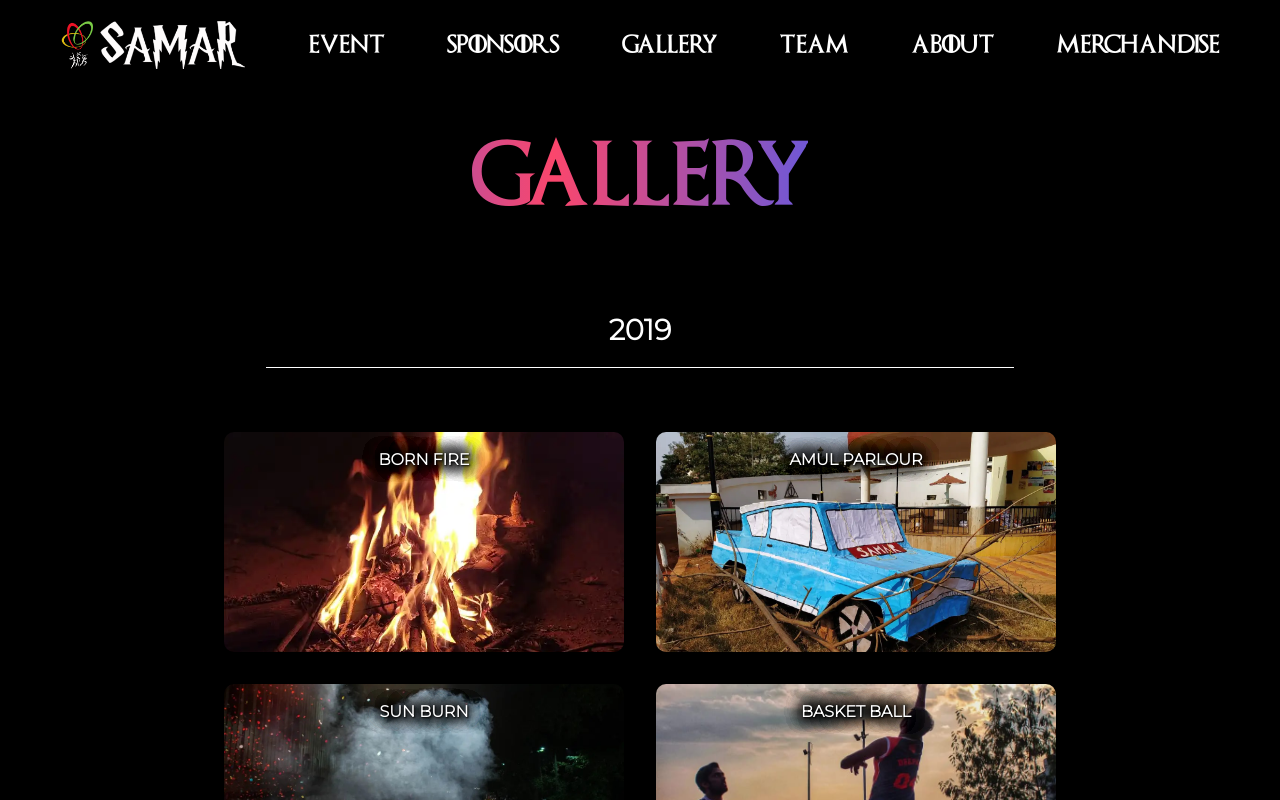
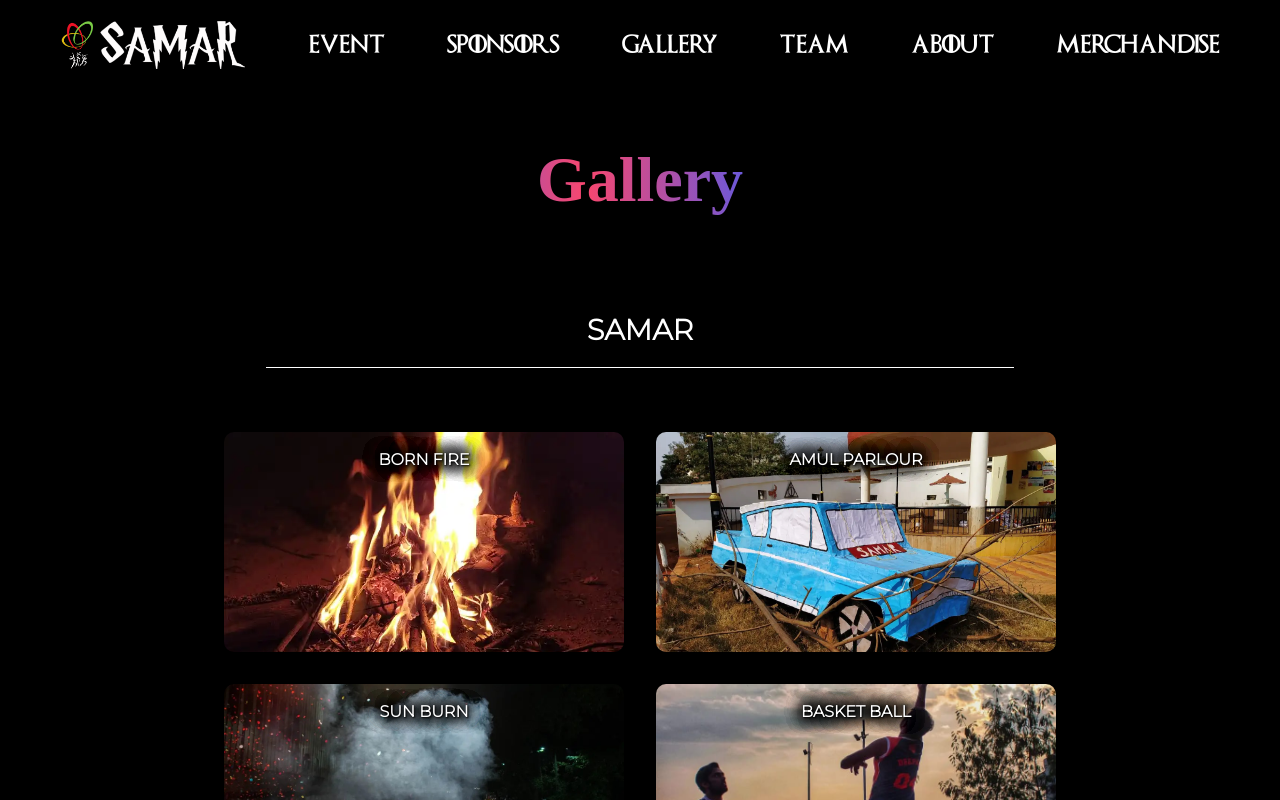
Before and after one commit to dewansh16/Samar2k22, a React (Create React App) app: page /gallery in a window 1280 px wide. Shown: the top 800 px of the page. Built offline with nearby package versions, Linux system fonts and the light colour scheme; a web font is replaced by a local one.

Commit message:
Gallery Card has been fixed

```diff
--- a/src/routes/gallery/gallery.component.jsx
+++ b/src/routes/gallery/gallery.component.jsx
@@ -1,6 +1,5 @@
 import React from "react";
 import "./style.css";
-// import chess from "../../Assets/Images/chess.jpg";
 
 function Gallery() {
   return (
@@ -17,33 +16,20 @@ function Gallery() {
           </div>
           <div className="gallery-find-us">
             <div className="gallery-heading">
-              <h3>2019</h3>
+              <h3>SAMAR</h3>
             </div>
           </div>
             {/* Images */}
             <div className="gallery-images section1">
-              {/* <div className="gallery-flip">
-                <div className="gallery-front img1">
-                  <h1 className="gallery-text-shadow">BASKTE BALL</h1>
-                </div>
-                <div className="gallery-back">
-                  <h2>Bosket Ball</h2>
-                  <p>
-                    A competition of basket ball on sports day..
-                  </p>
-                </div>
-              </div> */}
-
-
               <div className="gallery-flip">
                 <div className="gallery-front img3">
                   <h1 className="gallery-text-shadow">BORN FIRE</h1>
                 </div>
                 <div className="gallery-back">
-                  <h2>Born Fire</h2>
-                  <p>
-                    An event hosted on winter by shaurya..
-                  </p>
+                    <h2>Born Fire</h2>
+                    <p>
+                      An event hosted on winter by shaurya..
+                    </p>
                 </div>
               </div>
 
@@ -79,7 +65,7 @@ function Gallery() {
                 <div className="gallery-back">
                   <h2>BASKET BALL 2022</h2>
                   <p>
-                    A DJ event organized by Shourya at exam time to relief stress..
+                    A DJ event organized by Shaurya at exam time to relief stress..
                   </p>
                 </div>
               </div>
@@ -95,21 +81,6 @@ function Gallery() {
                   </p>
                 </div>
               </div>
-
-
-              {/* <div className="gallery-flip">
-                <div className="gallery-front img20">
-                  <h1 className="gallery-text-shadow">Football</h1>
-                </div>
-                <div className="gallery-back">
-                  <h2>Football</h2>
-                  <p>
-                    An event hosted on winter by shaurya..
-                  </p>
-                </div>
-              </div> */}
-
-
 
               <div className="gallery-flip">
                 <div className="gallery-front img5">
@@ -289,15 +260,3 @@ function Gallery() {
 }
 
 export default Gallery;
-
- {/* <img alt="chess" src={chess} className="img2" />
-
-        <img alt="chess" src={chess} className="img2" />
-
-        <img alt="chess" src={chess} className="img2" />
-
-        <img alt="chess" src={chess} className ="img2"/>
-
-        <img alt="chess" src={chess} className ="img2"/>
-
-        <img alt="chess" src={chess} className ="img2"/> */}
--- a/src/routes/gallery/style.css
+++ b/src/routes/gallery/style.css
@@ -1,3 +1,9 @@
+
+@font-face {
+  font-family: anime_body2;
+  src: url('../../fonts/anime_body2.ttf');
+}
+
 .gallery-page .gallery-heading {
   padding: 1rem;
 }
@@ -31,7 +37,8 @@
   );
 
   background-size: 200%;
-  font-family: "GOTSamar";
+  /* font-family: "GOTSamar"; */
+  font-family: "anime_body2";
   font-size: 4rem;
   font-weight: bolder;
   color: transparent;
@@ -100,11 +107,15 @@
   transform: rotateY(-180deg);
 }
 
-.gallery-flip:hover > .gallery-front {
+.gallery-flip:hover > .gallery-front {           /* When the element is in hover state */
   transform: rotateY(180deg);
 }
+
+.gallery-flip:hover > .gallery-front h1{
+  display: none;
+}
 .gallery-flip:hover > .gallery-back {
-  opacity: 1;
+  opacity: 0.6;
   transform: rotateY(0deg);
 }
 
@@ -129,7 +140,7 @@
 .gallery-flip > .gallery-back p {
   font-size: 0.9125rem;
   line-height: 160%;
-  color: #999;
+  color: #fbf4f4;
 }
 
 .gallery-text-shadow {
@@ -221,6 +232,7 @@
   justify-content: center;
 }
 
+
 /* Media queries */
 
 /* Mobile view */
```
